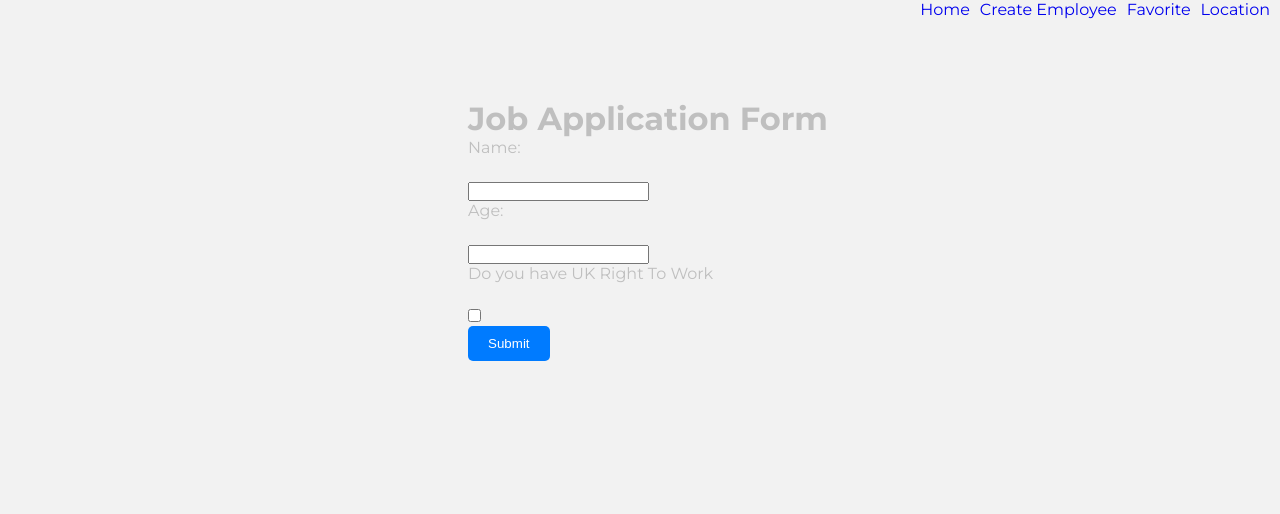
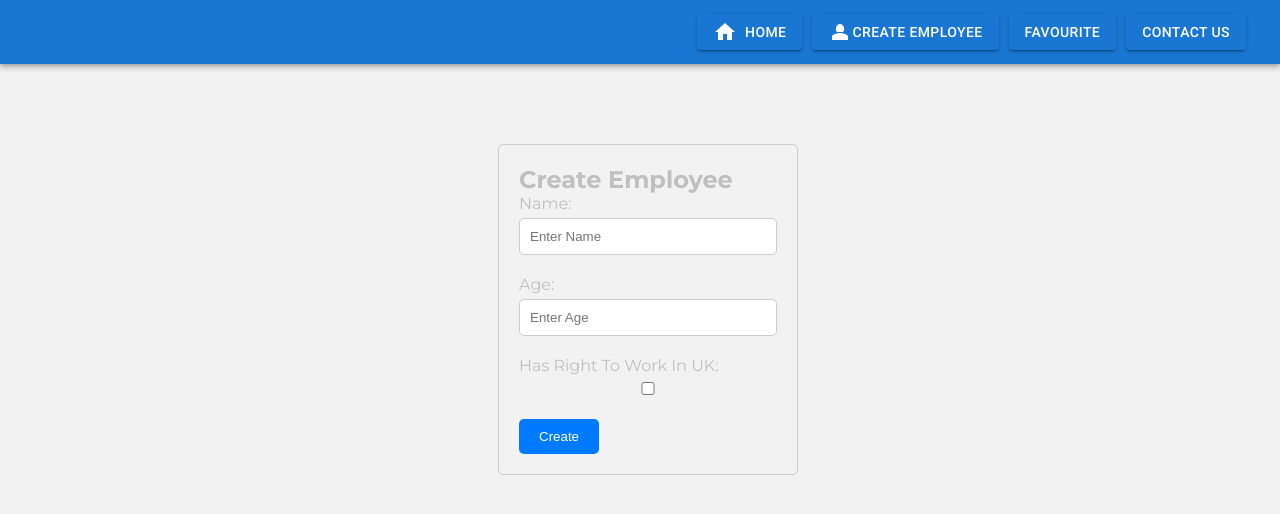
Before and after one commit to Tommysmith91/LearningReact, a React (Create React App) app: page /createemployeeform in a window 1280 px wide. Shown: the top 514 px of the page. Built offline with nearby package versions, Linux system fonts and the light colour scheme.

Commit message:
adding mat icon and changed the form to be a re-usable component

```diff
--- a/package.json
+++ b/package.json
@@ -3,6 +3,11 @@
   "version": "0.1.0",
   "private": true,
   "dependencies": {
+    "@emotion/react": "^11.11.4",
+    "@emotion/styled": "^11.11.0",
+    "@fontsource/roboto": "^5.0.12",
+    "@mui/icons-material": "^5.15.12",
+    "@mui/material": "^5.15.12",
     "@testing-library/jest-dom": "^5.17.0",
     "@testing-library/react": "^13.4.0",
     "@testing-library/user-event": "^13.5.0",
--- a/src/App.js
+++ b/src/App.js
@@ -4,6 +4,11 @@ import Navbar from "./Components/Navbar";
 import HomePage from "./Pages/HomePage";
 import CreateEmployeeForm from "./Pages/CreateEmployeeForm";
 import LoginPage from "./Pages/LoginPage";
+import '@fontsource/roboto/300.css';
+import '@fontsource/roboto/400.css';
+import '@fontsource/roboto/500.css';
+import '@fontsource/roboto/700.css';
+
 const App = () =>
 {
   return (
--- /dev/null
+++ b/src/Components/Form.css
@@ -0,0 +1,23 @@
+.form-container {
+    width: 300px;
+    margin: auto;
+    padding: 20px;
+    border: 1px solid #ccc;
+    border-radius: 5px;
+}
+
+.form-group {
+    margin-bottom: 20px;
+}
+
+label {
+    display: block;
+    margin-bottom: 5px;
+}
+
+.form-control {
+    width: 100%;
+    padding: 10px;
+    border: 1px solid #ccc;
+    border-radius: 5px;
+}
--- /dev/null
+++ b/src/Components/Form.js
@@ -0,0 +1,65 @@
+import React, { useState } from 'react';
+import PropTypes from 'prop-types';
+import "./Form.css";
+
+const ReusableForm = ({ formTitle,fields, onSubmit,submitButtonText }) => {
+  const [formData, setFormData] = useState(() => {
+    const initialData = {};
+    fields.forEach((field) => {
+      initialData[field.name] = field.type === 'checkbox' ? false : '';
+    });
+    return initialData;
+  });
+
+  const handleChange = (event) => {
+    const { name, value,type,checked } = event.target;
+    setFormData((prevFormData) => ({
+      ...prevFormData,
+      [name]: type === 'checkbox' ? checked : value
+    }));
+  };
+
+  const handleSubmit = (event) => {
+    event.preventDefault();
+    onSubmit(formData);
+  };
+
+  return (
+    <div className="login-container">
+      <h2>{formTitle}</h2>
+      <form onSubmit={handleSubmit}>
+        {fields.map((field) => (
+          <div className="form-group" key={field.name}>
+        <label htmlFor={field.name}>{field.label}:</label>
+            <input
+              type={field.type}
+              className="form-control"
+              name={field.name}
+              id={field.name}
+              placeholder={field.placeholder}
+              value={formData[field.name]}
+              onChange={handleChange}
+            />
+          </div>
+        ))}
+        <button type="submit" className="login-btn">
+          {submitButtonText}
+        </button>
+      </form>
+    </div>
+  );
+};
+
+ReusableForm.propTypes = {
+  fields: PropTypes.arrayOf(
+    PropTypes.shape({
+      name: PropTypes.string.isRequired,
+      label: PropTypes.string.isRequired,
+      type: PropTypes.string.isRequired,
+      placeholder: PropTypes.string,
+    })
+  ).isRequired,
+  onSubmit: PropTypes.func.isRequired,
+};
+
+export default ReusableForm;
--- a/src/Components/Navbar.js
+++ b/src/Components/Navbar.js
@@ -1,12 +1,15 @@
 import React, { useState } from "react";
 import { NavLink } from "react-router-dom";
+import {AppBar,Toolbar,Typography,Button} from '@mui/material';
 import "./Navbar.css";
-
+import HomeIcon from '@mui/icons-material/Home';
+import Person2Icon from '@mui/icons-material/Person2';
 const Navbar = () => {
 
  return (
    <header className="header">
-     <nav className="nav container">
+    <AppBar position="static">
+      <Toolbar className="container">
        <div
          className={`nav__menu`}
          id="nav-menu"
@@ -14,7 +17,7 @@ const Navbar = () => {
          <ul className="nav__list">
            <li className="nav__item">
              <NavLink to="/" className="nav__link">
-               Home
+               <Button variant="contained"><HomeIcon style={{marginRight:'8px'}}/>Home</Button>
              </NavLink>
            </li>
            <li className="nav__item">
@@ -22,16 +25,15 @@ const Navbar = () => {
                to="/createemployeeform"
                className="nav__link"
              >
-               Create Employee
+              <Button variant="contained"><Person2Icon/>Create Employee</Button>
              </NavLink>
            </li>
            <li className="nav__item">
              <NavLink
                to="/favorite"
                className="nav__link"
-
              >
-               Favorite
+              <Button variant="contained">Favourite</Button>
              </NavLink>
            </li>
            <li className="nav__item">
@@ -40,12 +42,13 @@ const Navbar = () => {
                className="nav__link"
 
              >
-               Location
+              <Button variant="contained">Contact Us</Button>
              </NavLink>
            </li>
          </ul>
         </div>
-     </nav>
+     </Toolbar>
+     </AppBar>
    </header>
  );
 };
--- a/src/Pages/CreateEmployeeForm.js
+++ b/src/Pages/CreateEmployeeForm.js
@@ -1,43 +1,20 @@
-import { useState } from 'react';
 import '../Styles/App.css';
+import ReusableForm from '../Components/Form';
 
-function JobApplicationHeader(){
-  return (
-    <h1>Job Application Form</h1>
-  );
-}
+
 export default function CreateEmployeeForm() {
-  const [formData,setFormData] = useState(
-    {
-      name:'',
-      age:'',
-      righttowork:false
-    });
+  const formFields = [
+    { name: 'name', label: 'Name', type: 'text', placeholder: 'Enter Name' },
+    { name: 'age', label: 'Age', type: 'number', placeholder: 'Enter Age' },
+    {name:'hasrighttowork',label:'Has Right To Work In UK', type:'checkbox'}
+   ]
     const onSubmit = (event) => {
-      event.preventDefault();
-      console.log(formData);
+      console.log(event);
     };
-    const handleChange = (event) => {
-      const {name,value,type,checked} = event.target;
-      setFormData(previousData => ({
-        ...previousData,
-        [name]: type === 'checkbox' ? checked : value
-      }));
-
-    }
   return (
     <div>
-    <JobApplicationHeader />
-    <form onSubmit={onSubmit}>
-      <label htmlFor="Name">Name:</label><br/>
-      <input type="text" name='name' id='name' value={formData.name} onChange={handleChange}/><br/>
-      <label htmlFor="Age">Age:</label><br/>
-      <input type="text" name='age' id='age' value={formData.age} onChange={handleChange}/><br/>
-      <label htmlFor="RightToWorkCheckBox">Do you have UK Right To Work</label><br/>
-      <input type="checkbox" name='righttowork' id='righttowork' checked={formData.righttowork} onChange={handleChange}/>
-      <br/>
-      <button type="submit" className="login-btn">Submit</button>
-    </form>
+    <ReusableForm formTitle="Create Employee" onSubmit={onSubmit} fields={formFields}
+    submitButtonText="Create"/>
     </div>
   );
 }
--- a/src/Pages/LoginPage.js
+++ b/src/Pages/LoginPage.js
@@ -1,37 +1,20 @@
 import React, { useState } from 'react';
 import '../Styles/LoginPage.css';
+import ReusableForm from '../Components/Form';
+import { MailRounded } from '@mui/icons-material';
 
 export default function LoginPage()
 {
-   const [loginData,setLoginData] = useState({
-    email: '',
-    password: ''
-   });
+   const formFields = [
+    {  name: 'email', label: 'Email address', type: 'email', placeholder: 'Enter email' },
+    { name: 'password', label: 'Password', type: 'password', placeholder: 'Enter password' },
+   ]
    const onSubmit = (event) => {
-    event.preventDefault();
-    console.log(loginData);
-    }
-    const handleChange = (event) => {
-        const {name,value} = event.target;
-        setLoginData(previousData => ({
-          ...previousData,
-          [name]: value
-        }))
+    console.log(event);
     }
     return (
-    <div className="login-container">
-    <h2>Login</h2>
-    <form onSubmit={onSubmit}>
-        <div className="form-group">
-            <label htmlFor="email">Email address:</label>
-            <input autoFocus type="email" className="form-control" name="email" id="email" placeholder="Enter email" onChange={handleChange} />
-        </div>
-        <div className="form-group">
-            <label htmlFor="password">Password:</label>
-            <input type="password" className="form-control" name="password" id="password" placeholder="Enter password" onChange={handleChange}/>
-        </div>
-        <button type="submit" className="login-btn">Login</button>
-    </form>
+    <div className="login-page">
+    <ReusableForm formTitle="Login" fields={formFields} onSubmit={onSubmit} submitButtonText="Login"/>
     </div>
     )
 }
```
Also changed, not shown: 1 other file (tests, documents, lock files or other folders).
